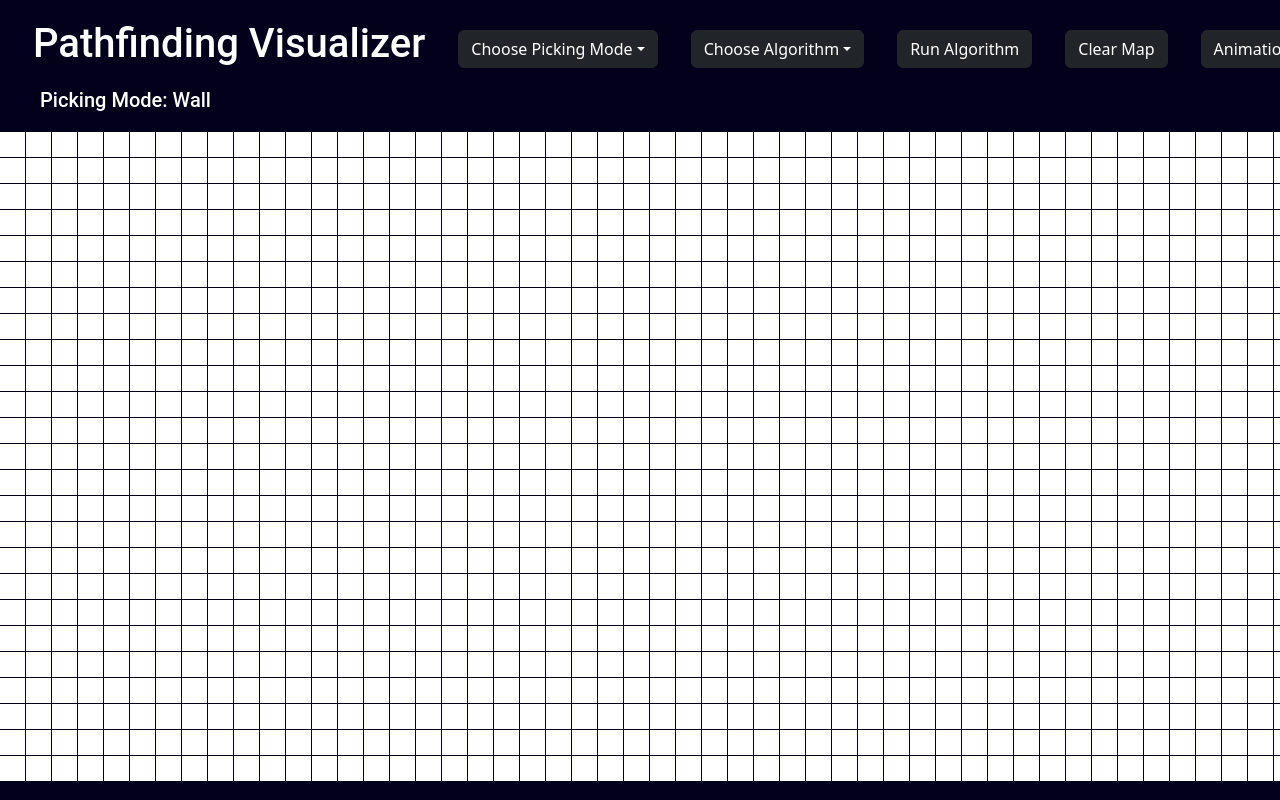
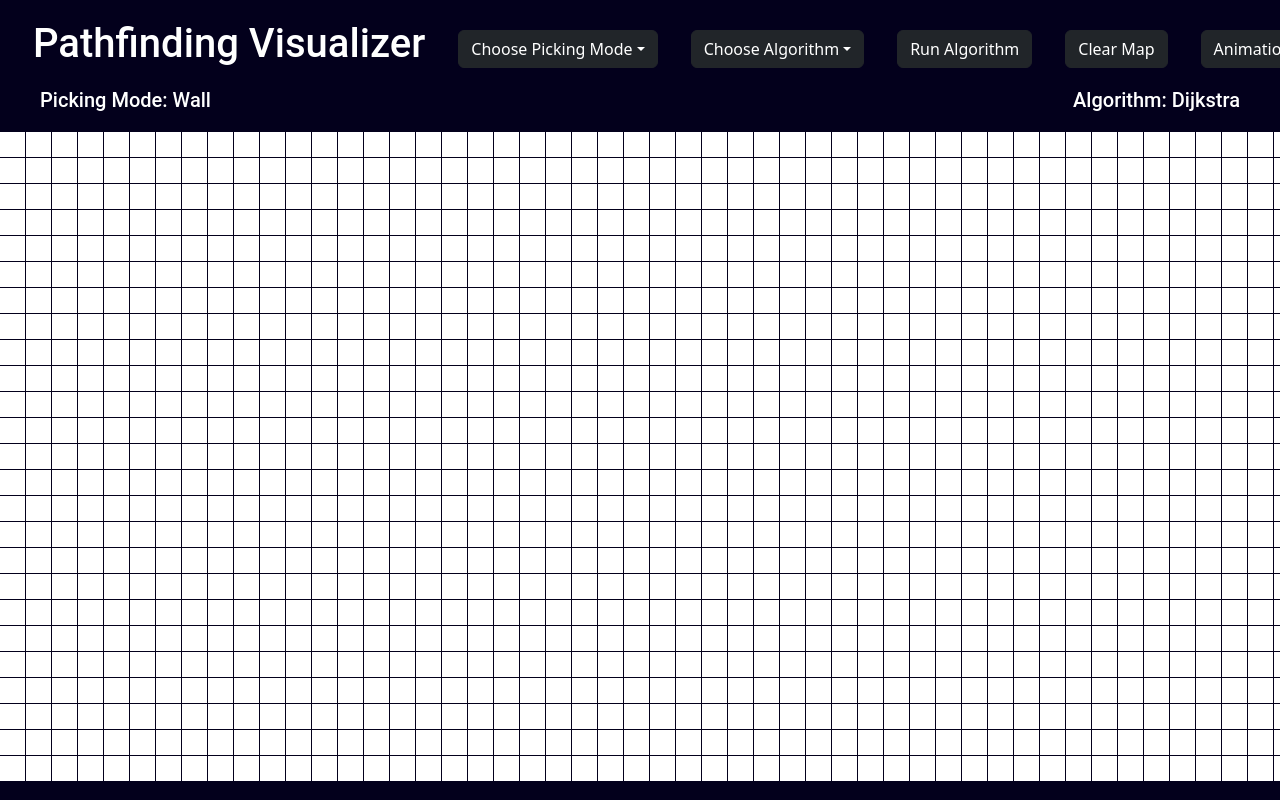
Before and after one commit to nicomu99/pathfinder-visualizer, a React (Create React App) app: page / in a window 1280 px wide. Shown: the top 800 px of the page. Built offline with nearby package versions, Linux system fonts and the light colour scheme.

Commit message:
Updated menu

```diff
--- a/src/Visualizer.js
+++ b/src/Visualizer.js
@@ -8,6 +8,7 @@ import { Path } from './Path';
 import {
 	changePickingMode,
 	clearWholeMap,
+	selectAnimationSpeed,
 	selectPickingMode,
 	setAnimationSpeed
 } from './redux/mapSlice'
@@ -16,6 +17,7 @@ import { runAlgorithm } from './algorithms/algorithmManager';
 export function Visualizer() {
 	const dispatch = useDispatch()
 	const pickingMode = useSelector(selectPickingMode)
+	const animationSpeed = useSelector(selectAnimationSpeed)
 	const [algorithm, setAlgorithm] = useState('dijkstra')
 
 	/*
@@ -78,6 +80,7 @@ export function Visualizer() {
 			</div>
 			<div className={styles.heading}>
 				<h5>Picking Mode: {pickingMode.charAt(0).toUpperCase() + pickingMode.slice(1)}</h5>
+				<h5>Algorithm: {algorithm.charAt(0).toUpperCase() + algorithm.slice(1)}</h5>
 			</div>
 			<Path />
 		</div>
--- a/src/style/Visualizer.module.css
+++ b/src/style/Visualizer.module.css
@@ -19,6 +19,9 @@
     color: #fff;
     margin: 0 auto;
     padding: 0 0 20px 0;
+    display: flex;
+    justify-content: space-between;
+    align-items: flex-end;
 }
 
 h1, h3, h5 {
```
